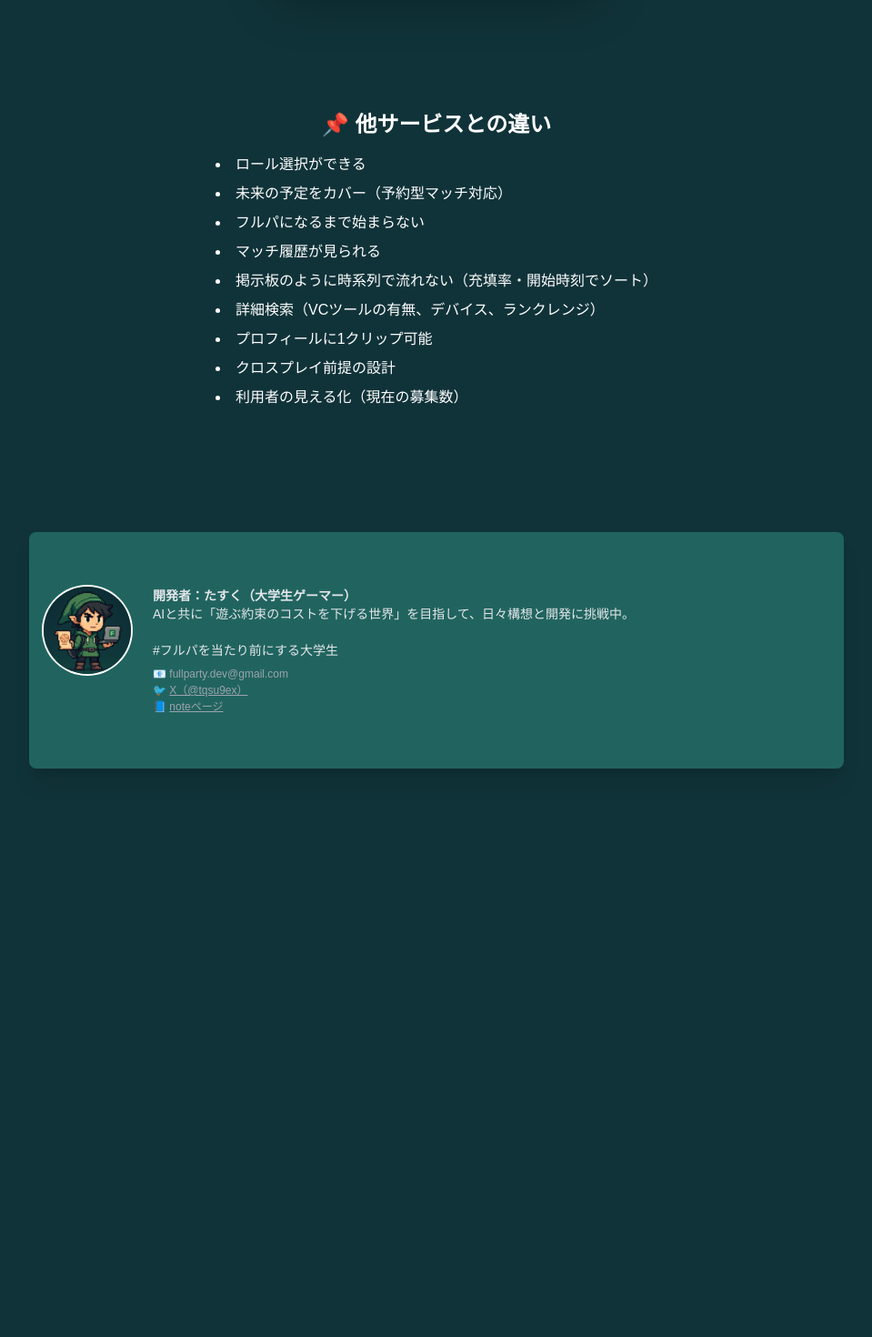
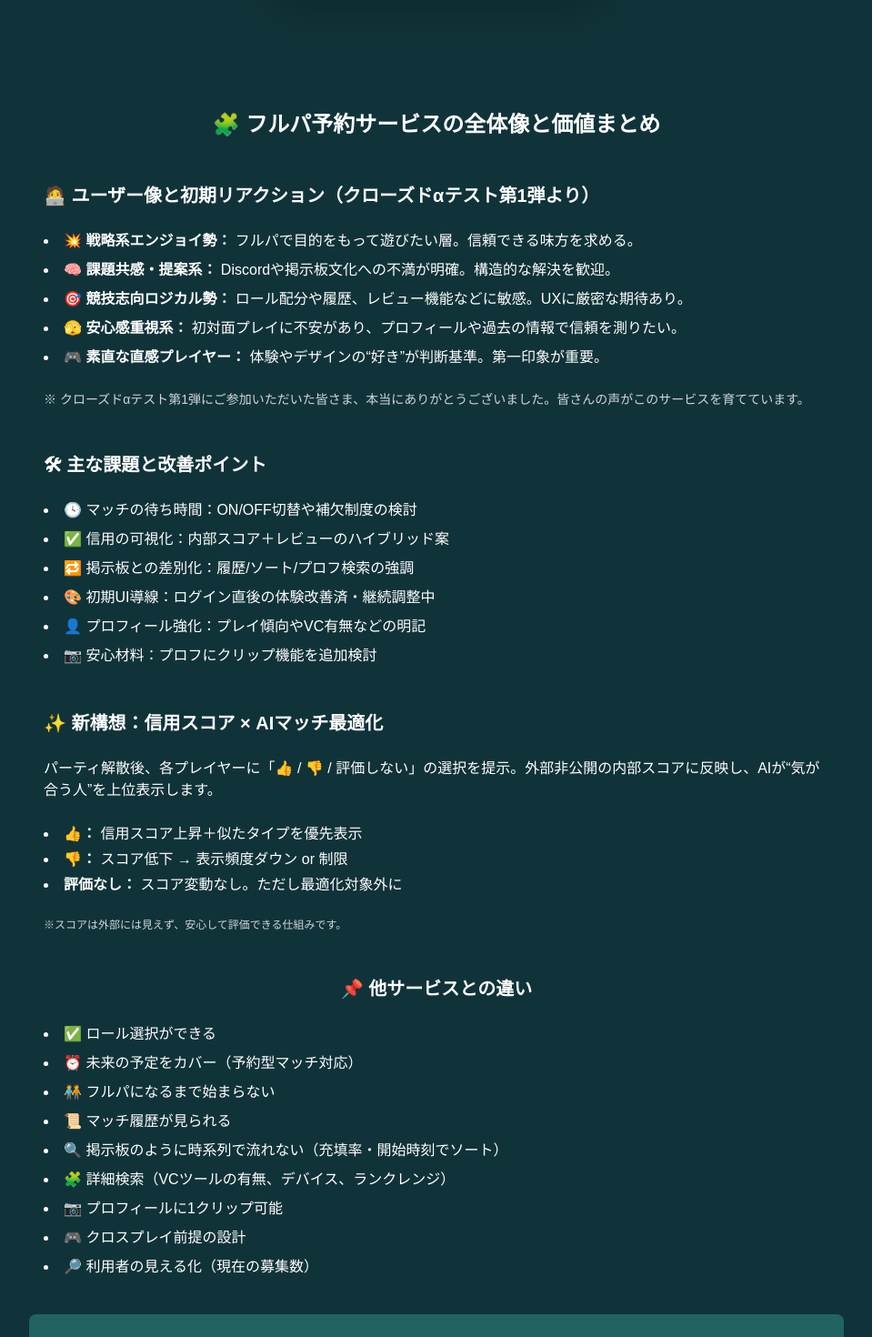
Before and after one commit to fullparty-dev/fullparty_app, a Next.js app: page / in a window 1280 px wide. Shown: the part 1760-3230 px from the top of the page at 91% size, without its empty margins (160-1119 px from the left). Before the commit the page ends 2669 px from the top, so only its background shows below. Built offline with nearby package versions, Linux system fonts and the light colour scheme.

Commit message:
update: クローズドα第1弾の表記と謝辞を追加

```diff
--- a/src/app/page.js
+++ b/src/app/page.js
@@ -61,21 +61,69 @@ export default function Home() {
       <br />
       <br />
 
-      {/* 差別化ポイントセクション */}
-      <section className="mt-24 text-white text-center max-w-3xl space-y-4">
-        <h2 className="text-2xl font-semibold">📌 他サービスとの違い</h2>
-        <ul className="text-left text-sm sm:text-base leading-relaxed space-y-2 list-disc list-inside">
-          <li>ロール選択ができる</li>
-          <li>未来の予定をカバー（予約型マッチ対応）</li>
-          <li>フルパになるまで始まらない</li>
-          <li>マッチ履歴が見られる</li>
-          <li>掲示板のように時系列で流れない（充填率・開始時刻でソート）</li>
-          <li>詳細検索（VCツールの有無、デバイス、ランクレンジ）</li>
-          <li>プロフィールに1クリップ可能</li>
-          <li>クロスプレイ前提の設計</li>
-          <li>利用者の見える化（現在の募集数）</li>
-        </ul>
-        <div className="h-20" />
+      {/* ユーザー分析・新構想まとめセクション */}
+      <section className="mt-32 text-white text-center max-w-4xl space-y-12 px-4">
+        <h2 className="text-2xl font-bold">🧩 フルパ予約サービスの全体像と価値まとめ</h2>
+
+        {/* ユーザーペルソナ */}
+        <div className="space-y-6 text-left">
+          <h3 className="text-xl font-semibold">🧑‍💻 ユーザー像と初期リアクション（クローズドαテスト第1弾より）</h3>
+          <ul className="list-disc list-inside text-sm sm:text-base space-y-2">
+            <li><strong>💥 戦略系エンジョイ勢：</strong> フルパで目的をもって遊びたい層。信頼できる味方を求める。</li>
+            <li><strong>🧠 課題共感・提案系：</strong> Discordや掲示板文化への不満が明確。構造的な解決を歓迎。</li>
+            <li><strong>🎯 競技志向ロジカル勢：</strong> ロール配分や履歴、レビュー機能などに敏感。UXに厳密な期待あり。</li>
+            <li><strong>🫣 安心感重視系：</strong> 初対面プレイに不安があり、プロフィールや過去の情報で信頼を測りたい。</li>
+            <li><strong>🎮 素直な直感プレイヤー：</strong> 体験やデザインの“好き”が判断基準。第一印象が重要。</li>
+          </ul>
+          <p className="text-sm text-gray-300 mt-2">
+            ※ クローズドαテスト第1弾にご参加いただいた皆さま、本当にありがとうございました。皆さんの声がこのサービスを育てています。
+          </p>
+        </div>
+
+        {/* 主な課題と改善ポイント */}
+        <div className="space-y-6 text-left">
+          <h3 className="text-xl font-semibold">🛠 主な課題と改善ポイント</h3>
+          <ul className="list-disc list-inside text-sm sm:text-base space-y-2">
+            <li>🕓 マッチの待ち時間：ON/OFF切替や補欠制度の検討</li>
+            <li>✅ 信用の可視化：内部スコア＋レビューのハイブリッド案</li>
+            <li>🔁 掲示板との差別化：履歴/ソート/プロフ検索の強調</li>
+            <li>🎨 初期UI導線：ログイン直後の体験改善済・継続調整中</li>
+            <li>👤 プロフィール強化：プレイ傾向やVC有無などの明記</li>
+            <li>📷 安心材料：プロフにクリップ機能を追加検討</li>
+          </ul>
+        </div>
+
+        {/* 新構想：信用スコア */}
+        <div className="space-y-6 text-left">
+          <h3 className="text-xl font-semibold">✨ 新構想：信用スコア × AIマッチ最適化</h3>
+          <p className="text-sm sm:text-base">
+            パーティ解散後、各プレイヤーに「👍 / 👎 / 評価しない」の選択を提示。外部非公開の内部スコアに反映し、AIが“気が合う人”を上位表示します。
+          </p>
+          <ul className="list-disc list-inside text-sm sm:text-base space-y-1">
+            <li><strong>👍：</strong> 信用スコア上昇＋似たタイプを優先表示</li>
+            <li><strong>👎：</strong> スコア低下 → 表示頻度ダウン or 制限</li>
+            <li><strong>評価なし：</strong> スコア変動なし。ただし最適化対象外に</li>
+          </ul>
+          <p className="text-xs text-gray-300">
+            ※スコアは外部には見えず、安心して評価できる仕組みです。
+          </p>
+        </div>
+
+        {/* 差別化ポイント */}
+        <div className="space-y-6 text-left">
+          <h3 className="text-xl font-semibold text-center">📌 他サービスとの違い</h3>
+          <ul className="list-disc list-inside text-sm sm:text-base space-y-2">
+            <li>✅ ロール選択ができる</li>
+            <li>⏰ 未来の予定をカバー（予約型マッチ対応）</li>
+            <li>🧑‍🤝‍🧑 フルパになるまで始まらない</li>
+            <li>📜 マッチ履歴が見られる</li>
+            <li>🔍 掲示板のように時系列で流れない（充填率・開始時刻でソート）</li>
+            <li>🧩 詳細検索（VCツールの有無、デバイス、ランクレンジ）</li>
+            <li>📷 プロフィールに1クリップ可能</li>
+            <li>🎮 クロスプレイ前提の設計</li>
+            <li>🔎 利用者の見える化（現在の募集数）</li>
+          </ul>
+        </div>
       </section>
 
       <footer className="mt-25 w-full flex justify-center">
```
